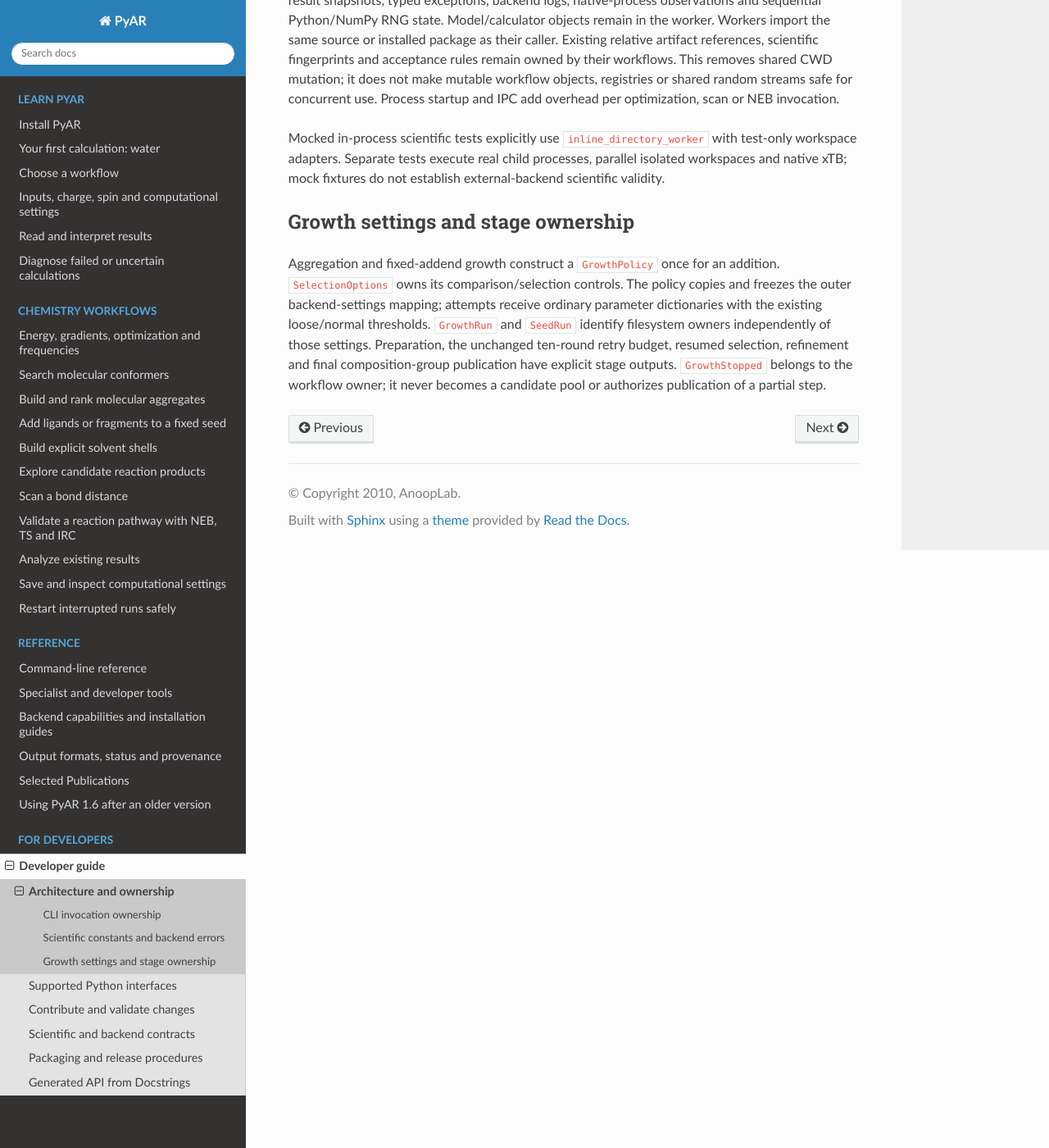
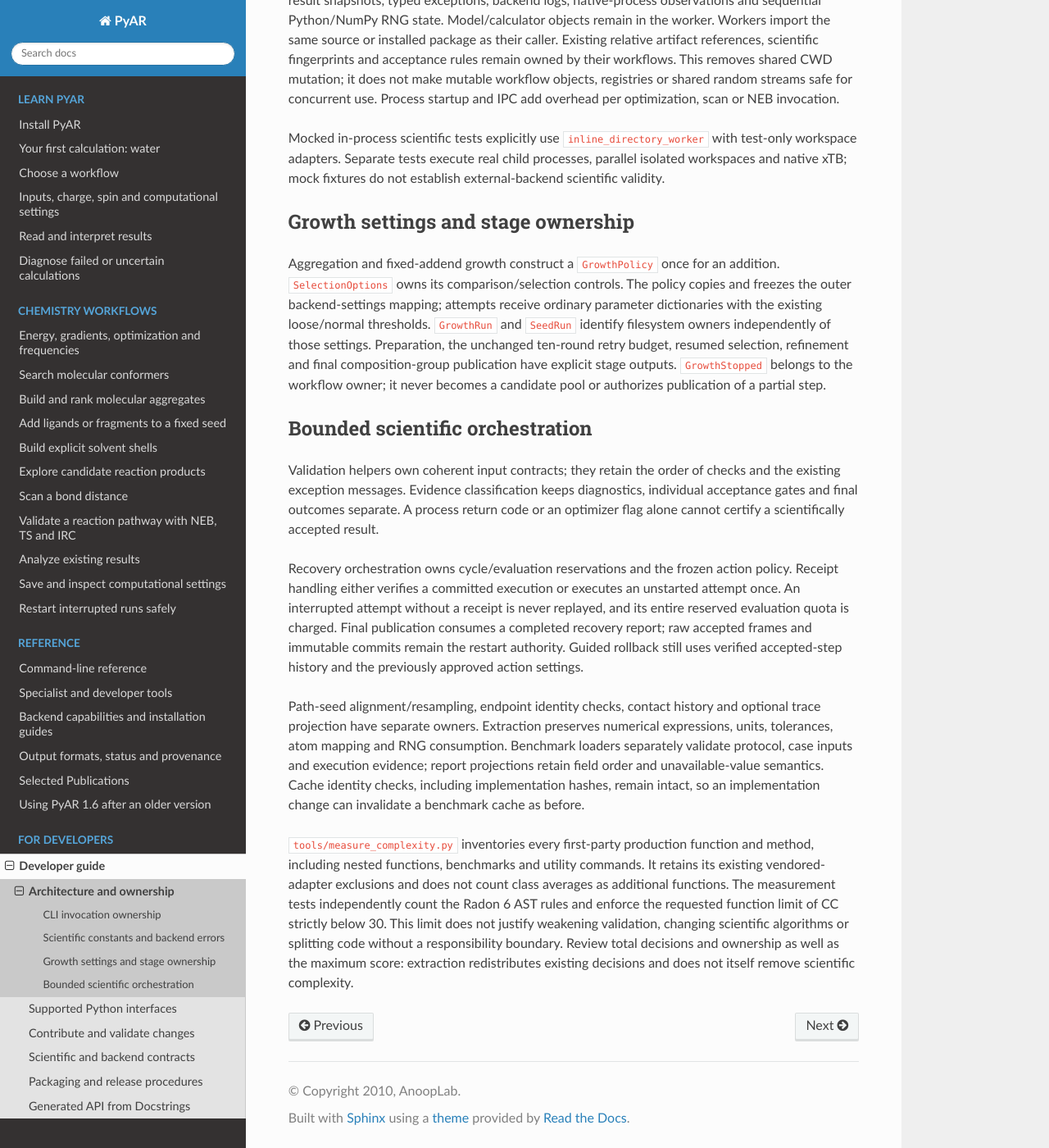
Before and after one commit to anooplab/pyar, a Sphinx documentation site: the page built from docs/developer/architecture.rst, in a window 1280 px wide and 1400 px high, scrolled down 2339 px. Shown: the whole window at 82% size. Built offline with Sphinx 7.4.7 and the Read the Docs theme 3.1.0, drawn with Linux system fonts in a browser that asks for light colours.

Commit message:
Enforce production function complexity with independent measurements

```diff
--- a/docs/developer/architecture.rst
+++ b/docs/developer/architecture.rst
@@ -129,3 +129,37 @@
 refinement and final composition-group publication have explicit stage outputs.
 ``GrowthStopped`` belongs to the workflow owner; it never becomes a candidate
 pool or authorizes publication of a partial step.
+
+Bounded scientific orchestration
+--------------------------------
+
+Validation helpers own coherent input contracts; they retain the order of checks
+and the existing exception messages. Evidence classification keeps diagnostics,
+individual acceptance gates and final outcomes separate. A process return code
+or an optimizer flag alone cannot certify a scientifically accepted result.
+
+Recovery orchestration owns cycle/evaluation reservations and the frozen action
+policy. Receipt handling either verifies a committed execution or executes an
+unstarted attempt once. An interrupted attempt without a receipt is never
+replayed, and its entire reserved evaluation quota is charged. Final publication
+consumes a completed recovery report; raw accepted frames and immutable commits
+remain the restart authority. Guided rollback still uses verified accepted-step
+history and the previously approved action settings.
+
+Path-seed alignment/resampling, endpoint identity checks, contact history and
+optional trace projection have separate owners. Extraction preserves numerical
+expressions, units, tolerances, atom mapping and RNG consumption. Benchmark
+loaders separately validate protocol, case inputs and execution evidence; report
+projections retain field order and unavailable-value semantics. Cache identity
+checks, including implementation hashes, remain intact, so an implementation
+change can invalidate a benchmark cache as before.
+
+``tools/measure_complexity.py`` inventories every first-party production function
+and method, including nested functions, benchmarks and utility commands. It
+retains its existing vendored-adapter exclusions and does not count class
+averages as additional functions. The measurement tests independently count the
+Radon 6 AST rules and enforce the requested function limit of CC strictly below
+30. This limit does not justify weakening validation, changing scientific
+algorithms or splitting code without a responsibility boundary. Review total
+decisions and ownership as well as the maximum score: extraction redistributes
+existing decisions and does not itself remove scientific complexity.
```
Also changed, not shown: CHANGELOG.md (+6 -0 lines), 1 other file.
